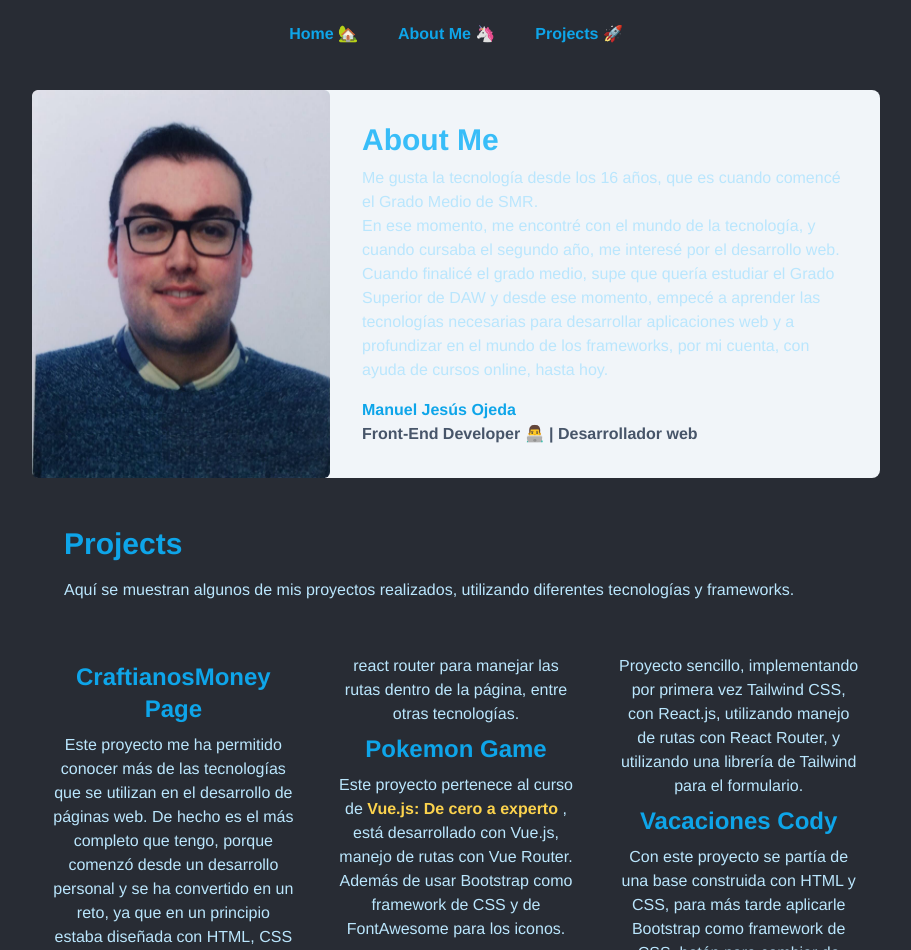
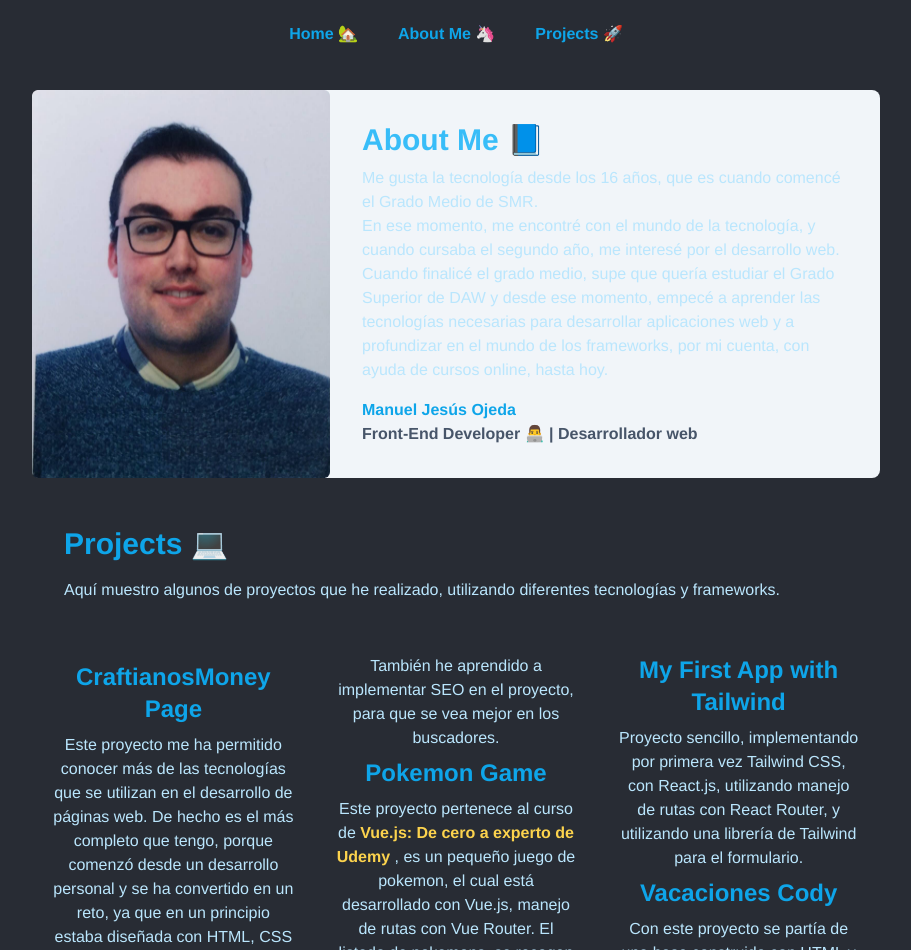
Before and after one commit to mjesusoj/portfolio, a Vue app: page / in a window 1280 px wide. Shown: the part 102-1052 px from the top of the page, without its empty margins (184-1095 px from the left). Built offline with nearby package versions, Linux system fonts and the light colour scheme.

Commit message:
Working with Projects & AboutMe #1 :rocket:

```diff
--- a/src/App.vue
+++ b/src/App.vue
@@ -31,8 +31,6 @@
 </template>
 
 <script setup>
-  // This starter template is using Vue 3 <script setup> SFCs
-  // Check out https://vuejs.org/api/sfc-script-setup.html#script-setup
   import Navbar from './components/ui/Navbar.vue'
   import AboutMe from './components/AboutMe.vue'
   import Projects from './components/Projects.vue'
--- a/src/components/AboutMe.vue
+++ b/src/components/AboutMe.vue
@@ -4,7 +4,7 @@
         <div class="pt-6 md:p-8 text-center md:text-left space-y-4">
             <blockquote>
                 <h2 class="text-3xl text-sky-400 font-bold bg-clip-text">
-                    About Me
+                    About Me 📘
                 </h2>
                 <p class="text-sky-200 font-medium mt-2">
                     Me gusta la tecnología desde los 16 años, que es cuando comencé el Grado Medio de SMR.
--- a/src/components/Projects.vue
+++ b/src/components/Projects.vue
@@ -2,10 +2,10 @@
     <div id="projects">
         <div class="pt-6 md:p-8 text-center md:text-left space-y-4">
             <h2 class="text-3xl text-sky-500 font-bold bg-clip-text">
-                Projects
+                Projects 💻
             </h2>
             <p class="text-sky-200 font-medium mt-2">
-                Aquí se muestran algunos de mis proyectos realizados, utilizando diferentes tecnologías y frameworks.
+                Aquí muestro algunos de proyectos que he realizado, utilizando diferentes tecnologías y frameworks.
             </p>
         </div>
         <div class="list gap-10 columns-1 lg:columns-3 dark:bg-slate-800 text-sky-200 p-5 mt-4 md:mt-0">
@@ -17,8 +17,10 @@
                     Este proyecto me ha permitido conocer más de las tecnologías que se utilizan en el desarrollo de páginas web.
                     De hecho es el más completo que tengo, porque comenzó desde un desarrollo personal
                     y se ha convertido en un reto, ya que en un principio estaba diseñada con HTML, CSS y JS.
-                    Ahora en la actualidad, está diseñada con React.js, utilizando preprocesadores como SASS,
-                    react router para manejar las rutas dentro de la página, entre otras tecnologías.
+                    Ahora en la actualidad, está diseñada con React.js, mejor reedistribuida, utilizando preprocesadores como SASS,
+                    react-router para manejar las rutas dentro de la página, entre otras tecnologías.
+                    <br /><br />
+                    También he aprendido a implementar SEO en el proyecto, para que se vea mejor en los buscadores.
                 </p>
             </div>
             <div class="pokemonGame">
@@ -28,10 +30,11 @@
                 <p class="font-medium mt-2">
                     Este proyecto pertenece al curso de
                     <a class="text-amber-300 hover:text-amber-500 font-bold" href="https://www.udemy.com/course/vuejs-fh/" target="_blank" rel="noopener noreferrer">
-                        Vue.js: De cero a experto
+                        Vue.js: De cero a experto de Udemy
                     </a>,
-                    está desarrollado con Vue.js, manejo de rutas con Vue Router.
-                    Además de usar Bootstrap como framework de CSS y de FontAwesome para los iconos.
+                    es un pequeño juego de pokemon, el cual está desarrollado con Vue.js, manejo de rutas con Vue Router.
+                    El listado de pokemons, se recogen de una API externa y se muestran en una lista, con la ayuda de Vuex.
+                    Además de usar Bootstrap como framework de CSS, FontAwesome para los iconos, animaciones y fuentes personalizadas.
                 </p>
             </div>
             <div class="app-tailwind">
```
